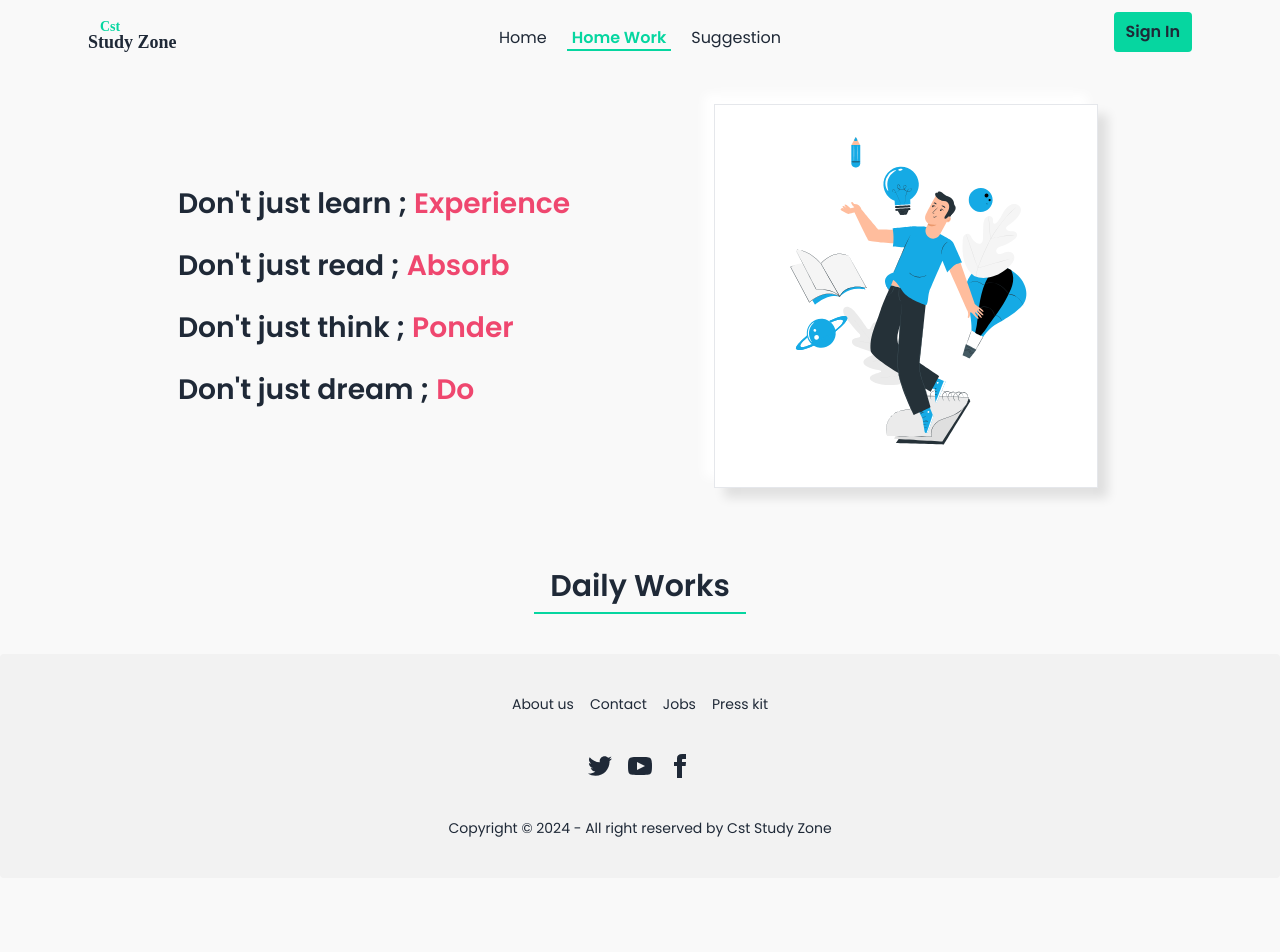
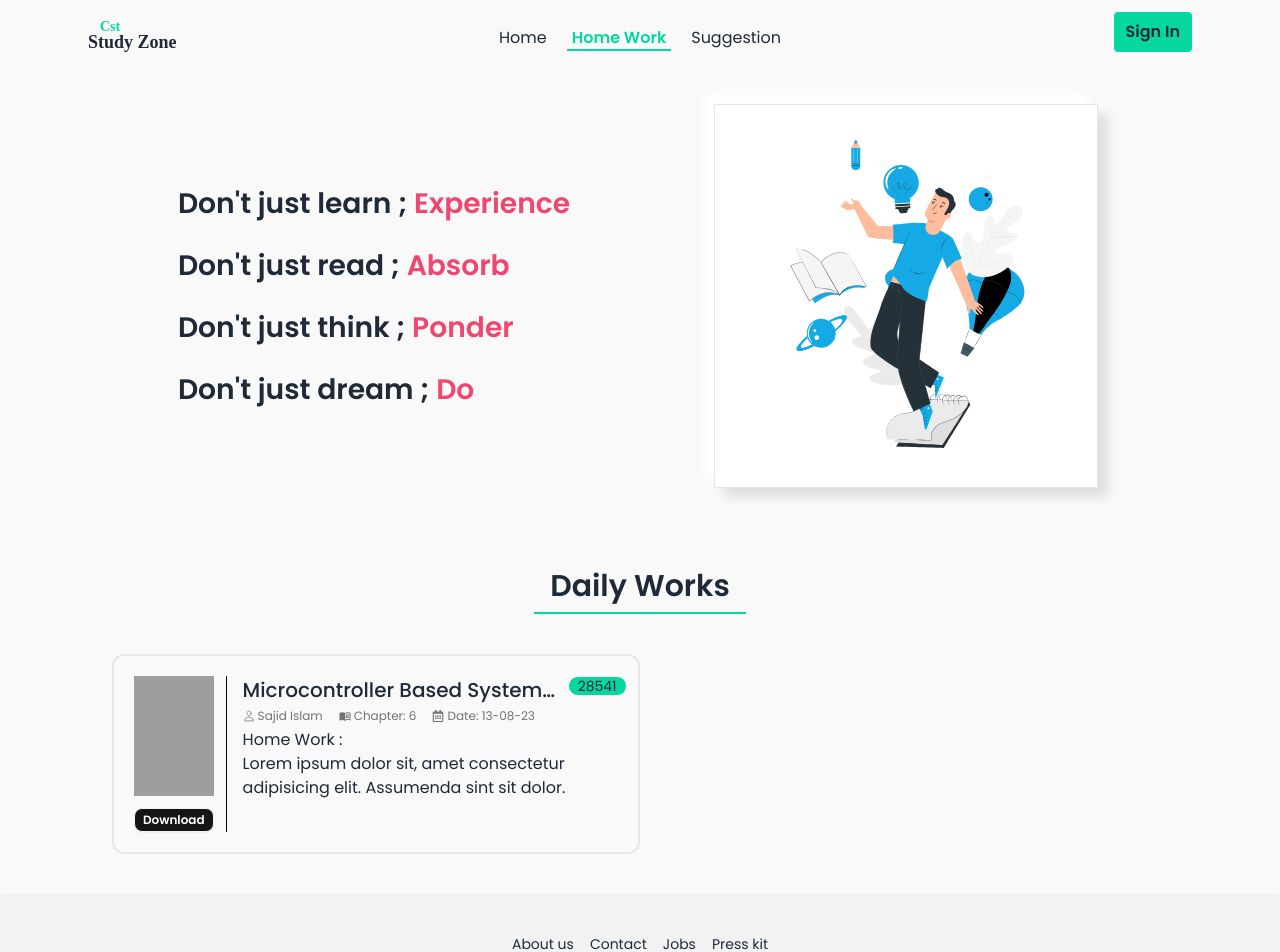
Before and after one commit to Sajid941/Cst-Study-Zone-Client, a React (Vite) app: page /homeWork in a window 1280 px wide. Shown: the top 952 px of the page. Before the commit the page ends 878 px from the top, so only its background shows below. Built offline with nearby package versions, Linux system fonts and the light colour scheme; no server answers; grey boxes are pictures that could not be loaded; a web font is replaced by a local one.

Commit message:
add: A card on  daily works page

```diff
--- /dev/null
+++ b/src/components/DailyWorks/DailyWorks.css
@@ -0,0 +1,12 @@
+.tag {
+    display: flex;
+    gap: 3px;
+    align-items: center;
+    color: #737373;
+}
+
+.subject-name {
+    white-space: nowrap;
+    overflow: hidden;
+    text-overflow: ellipsis;
+}
--- a/src/components/DailyWorks/DailyWorks.jsx
+++ b/src/components/DailyWorks/DailyWorks.jsx
@@ -1,9 +1,39 @@
 import SectTitle from "../SectTitle/SectTitle";
+import { IoPersonOutline } from "react-icons/io5";
+import { MdMenuBook } from "react-icons/md";
+import { FaRegCalendarAlt } from "react-icons/fa";
+import "./DailyWorks.css"
 
 const DailyWorks = () => {
     return (
         <section>
-            <SectTitle  title="Daily Works" />
+            <SectTitle title="Daily Works" />
+            <div className="grid grid-cols-1 md:grid-cols-2 mt-10">
+                <div className="w-full border-2 hover:border-[#747474] duration-700 p-5 rounded-xl flex flex-col lg:flex-row gap-4 ">
+                    {/* Home Work image side */}
+                    <div className="space-y-3 lg:border-r pr-3 border-black">
+                        <img src="https://i.postimg.cc/tCcDxmVv/download.jpg" alt="" className="h-[120px] w-full object-cover" />
+                        <a href="https://i.postimg.cc/tCcDxmVv/download.jpg" download className="btn btn-xs bg-[#151515] text-white " >
+                            Download
+                        </a>
+                    </div>
+                    {/* Home Work Details side  */}
+                    <div className="space-y-1">
+                        <div className="flex gap-2 line-clamp-1 lg:max-w-[25vw] xl:max-w-[30vw]">
+                            <h3 className="text-[16px] md:text-xl font-medium subject-name">Microcontroller Based System Design & Development</h3>
+                            <div className="badge bg-mainColor">28541</div>
+                        </div>
+                        <div className="flex gap-4 text-[10px] md:text-xs">
+                            <p className="tag"><IoPersonOutline /> Sajid Islam </p>
+                            <p className="tag"><MdMenuBook /> Chapter: 6 </p>
+                            <p className="tag"><FaRegCalendarAlt /> Date: 13-08-23 </p>
+                        </div>
+                        <div>
+                            <h6 className="">Home Work : <br /> Lorem ipsum dolor sit, amet consectetur adipisicing elit. Assumenda sint sit dolor.</h6>
+                        </div>
+                    </div>
+                </div>
+            </div>
         </section>
     );
 };
```
